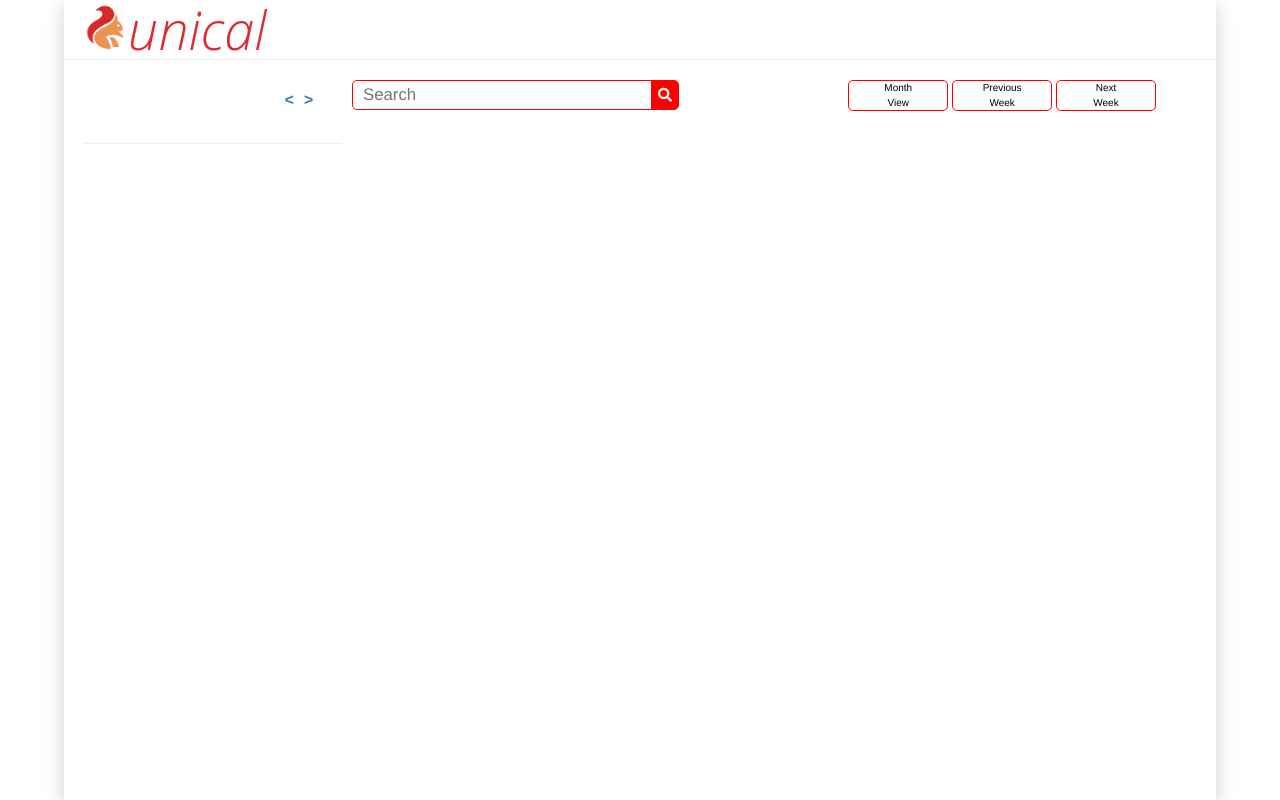
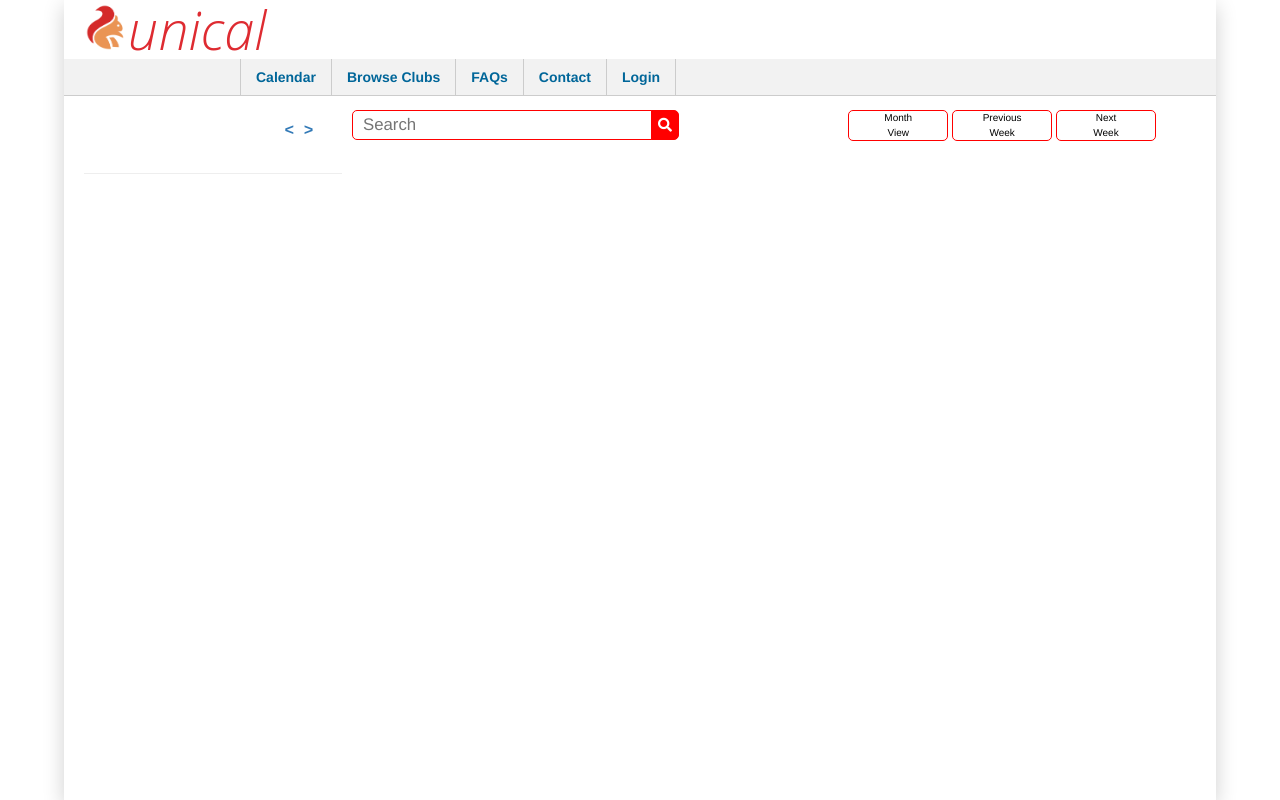
Before and after one commit to jaric-thorning/unical, a Django app: template events/templates/events/calendar.html in a window 1280 px wide. Run offline with Django 3.2, Linux system fonts and the light colour scheme; the template is opened without the code that fills it, so the values that code supplies are empty; some libraries are stand-ins or nearby versions.

Commit message:
Added nav bar

```diff
--- a/events/static/events/css/styles.css
+++ b/events/static/events/css/styles.css
@@ -471,3 +505,42 @@ ul {
   text-decoration: none;
   cursor: pointer;
 }
+
+
+#nav {
+  width: 100%;
+  float: left;
+  margin: 0 0 1em 0;
+  padding: 0;
+  background-color: #f2f2f2;
+  border-bottom: 1px solid #ccc;
+}
+
+#nav ul {
+  list-style: none;
+  width: 800px;
+  margin: 0 auto;
+  padding: 0;
+}
+
+#nav li {
+  float: left;
+}
+
+#nav li a {
+  display: block;
+  padding: 8px 15px;
+  text-decoration: none;
+  font-weight: bold;
+  color: #069;
+  border-right: 1px solid #ccc;
+}
+
+#nav li:first-child a {
+  border-left: 1px solid #ccc;
+}
+
+#nav li a:hover {
+  color: #c00;
+  background-color: #fff;
+}
--- a/events/templates/events/calendar.html
+++ b/events/templates/events/calendar.html
@@ -156,9 +156,28 @@ var span = document.getElementsByClassName("close")[0];
 		<div class="nav">
 			<h1 id="title1">unical</h1>
 		</div>
-		<hr id="headhr">
+
 	</div>
 
+	<div id="nav">
+	<ul>
+		<li><a href="#">Calendar</a></li>
+		<li><a href="#">Browse Clubs</a></li>
+		<li><a href="#">FAQs</a></li>
+		<li><a href="#">Contact</a></li>
+		<li><a href="#">Login</a></li>
+		</ul>
+	</div>
+
+	<!-- <div class="navbar">
+		<ul>
+			<li><a href="">Home</a></li>
+			<li><a href="">News</a></li>
+			<li><a href="">Contact</a></li>
+			<li><a href="">About</a></li>
+		</ul>
+	</div>
+	<hr id="headhr"> -->
 
 
 
```
Also changed, not shown: other parts of events/static/events/css/styles.css (+34 -0 lines).
